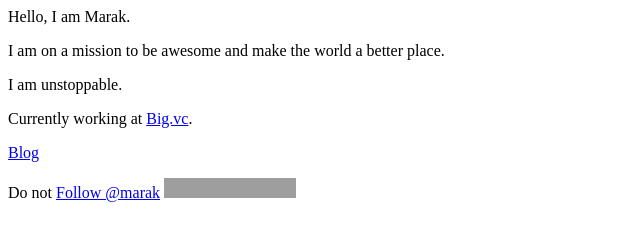
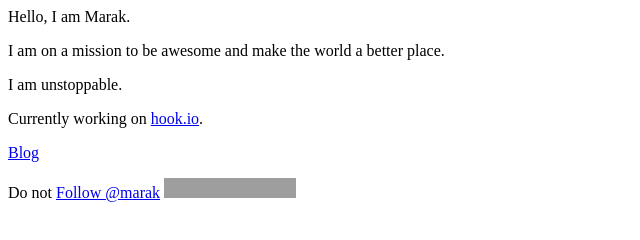
Before and after one commit to Marak/marak.com-legacy, a website: page view/index.html in a window 1280 px wide. Shown: the full height of the page, 0-640 px from the left. Drawn offline with Linux system fonts and the light colour scheme; grey boxes are pictures that could not be loaded.

Commit message:
Update index.html

```diff
--- a/view/index.html
+++ b/view/index.html
@@ -10,7 +10,7 @@ I am unstoppable.
 </p>
 
 <p>
-  Currently working at <a href="http://big.vc">Big.vc</a>.
+  Currently working on <a href="https://hook.io">hook.io</a>.
 </p>
 
 <p>
```
